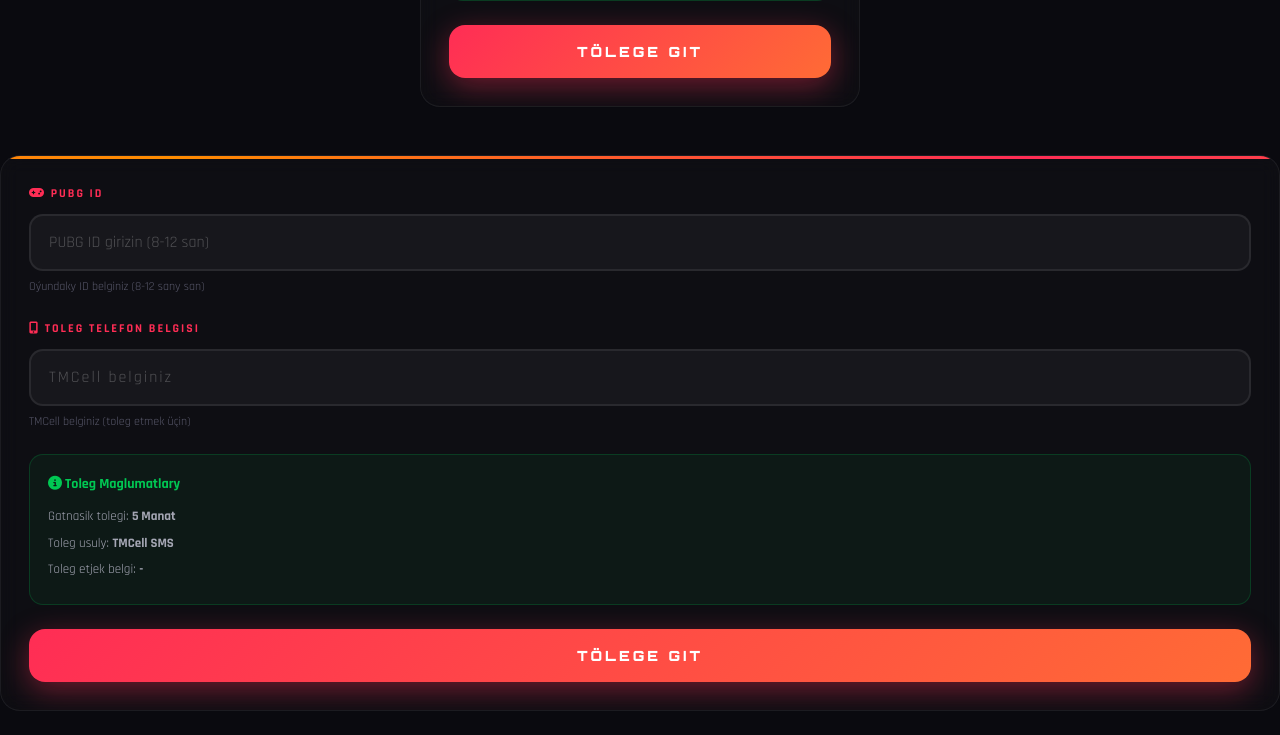
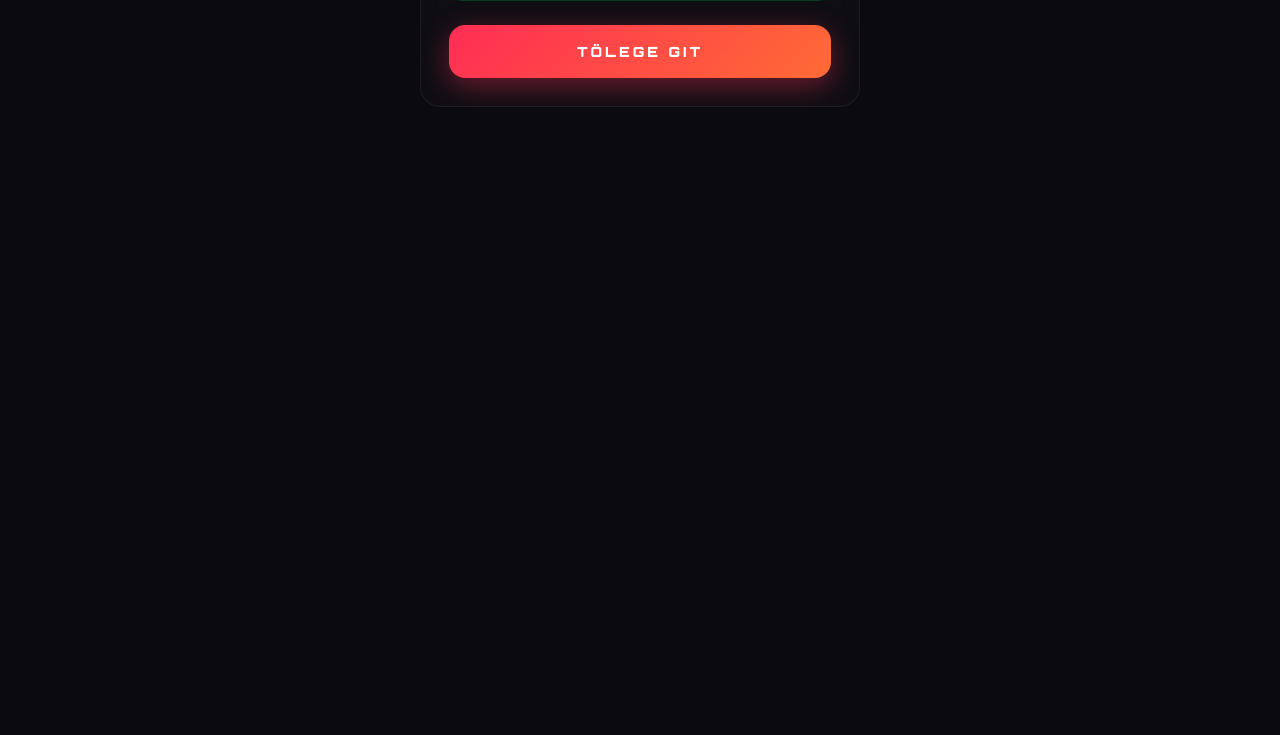
Before and after one commit to kemabr/turnirailway, a Flask app: page /turnir/gosul in a window 1280 px wide. Shown: the part 915-1650 px from the top of the page. After the commit the page ends 1022 px from the top, so only its background shows below. Run offline with Flask 3, Linux system fonts and the light colour scheme; the visitor is signed in with stand-in values (Sample User, id 1).

Commit message:
Update turnir_gosul.html

```diff
--- a/templates/turnir_gosul.html
+++ b/templates/turnir_gosul.html
@@ -114,7 +114,6 @@
         .bottom-nav-item.active {
             color: #ff2d55;
         }
-        /* Turnir ID gizlenen input */
         .hidden-input {
             display: none;
         }
@@ -136,7 +135,6 @@
             <p>Maglumatlaryňyzy dolduryň</p>
         </header>
 
-        <!-- Tournament Summary - Dinamik -->
         <div class="tournament-summary">
             <h3><i class="fas fa-trophy"></i> {{ turnir.ad }}</h3>
             <p><strong>Sene:</strong> {{ turnir.senesi }}</p>
@@ -145,142 +143,6 @@
             <p><strong>Gatnaşyk:</strong> {{ turnir.gatnasym }}</p>
             <p><strong>Toleg:</strong> {{ turnir.tolek }}</p>
         </div>
-
-        <!-- Join Form -->
-        <form id="join-tournament-form" class="join-form" novalidate>
-            <!-- Gizlenen turnir_id -->
-            <input type="hidden" id="turnir_id" value="{{ turnir.id }}">
-
-            <div class="form-group">
-                <label for="pubg_id"><i class="fas fa-gamepad"></i> PUBG ID</label>
-                <input type="text" id="pubg_id" placeholder="PUBG ID girizin (8-12 san)" required
-                       minlength="8" maxlength="12" pattern="[0-9]{8,12}" autocomplete="off">
-                <small class="form-hint">Oýundaky ID belginiz (8-12 sany san)</small>
-            </div>
-
-            <div class="form-group">
-                <label for="payment_phone"><i class="fas fa-mobile-alt"></i> Toleg Telefon Belgisi</label>
-                <input type="tel" id="payment_phone" placeholder="TMCell belginiz" required
-                       maxlength="20" autocomplete="tel">
-                <small class="form-hint">TMCell belginiz (toleg etmek üçin)</small>
-            </div>
-
-            <div class="payment-info-box">
-                <h4><i class="fas fa-info-circle"></i> Toleg Maglumatlary</h4>
-                <p>Gatnasik tolegi: <strong>{{ turnir.tolek }}</strong></p>
-                <p>Toleg usuly: <strong>{{ turnir.tolek_usuly }}</strong></p>
-                <p>Toleg etjek belgi: <strong id="display-phone">-</strong></p>
-            </div>
-
-            <button type="submit" class="btn-submit" id="submit-btn">
-                <span class="btn-text">TÖLEGE GIT</span>
-            </button>
-        </form>
-    </div>
-
-        <!-- Bottom Navigation -->
-    <nav class="bottom-nav">
-        <div class="bottom-nav-container">
-            <a href="/" class="bottom-nav-item">
-                <i class="fas fa-home"></i>
-                <span>Esasy</span>
-            </a>
-            <a href="/turnir" class="bottom-nav-item active">
-                <i class="fas fa-trophy"></i>
-                <span>Turnir</span>
-            </a>
-            <a href="/magazyn" class="bottom-nav-item">
-                <i class="fas fa-shopping-cart"></i>
-                <span>Magazyn</span>
-            </a>
-            <a href="/menyu" class="bottom-nav-item">
-                <i class="fas fa-bars"></i>
-                <span>Menýu</span>
-            </a>
-        </div>
-    </nav>
-
-        <script>
-        let csrfToken = '';
-
-        async function getCsrfToken() {
-            try {
-                const response = await fetch('/api/csrf-token');
-                const result = await response.json();
-                if (result.success) csrfToken = result.csrf_token;
-            } catch (error) {
-                console.error('CSRF token almakda yalnyslyk:', error);
-            }
-        }
-
-        getCsrfToken();
-
-        // Update displayed phone number
-        document.getElementById('payment_phone').addEventListener('input', function(e) {
-            document.getElementById('display-phone').textContent = e.target.value || '-';
-        });
-
-        document.getElementById('join-tournament-form').addEventListener('submit', async function(e) {
-            e.preventDefault();
-
-            const pubgId = document.getElementById('pubg_id').value.trim();
-            const paymentPhone = document.getElementById('payment_phone').value.trim();
-            const turnirId = document.getElementById('turnir_id').value;
-
-            if (!pubgId || pubgId.length < 8) {
-                alert('PUBG ID 8 sanly bolmaly!');
-                return;
-            }
-
-            if (!paymentPhone) {
-                alert('Toleg telefon belgisini girizin!');
-                return;
-            }
-
-            if (!turnirId) {
-                alert('Turnir ID tapylmady!');
-                return;
-            }
-
-            if (!csrfToken) {
-                alert('CSRF token tapylmady. Sahypany tezeleyn.');
-                await getCsrfToken();
-                return;
-            }
-
-            const btn = document.getElementById('submit-btn');
-            btn.disabled = true;
-
-            try {
-                const response = await fetch('/api/turnir-goşul', {
-                    method: 'POST',
-                    headers: { 'Content-Type': 'application/json' },
-                    body: JSON.stringify({
-                        turnir_id: parseInt(turnirId),
-                        tournament_id: 'turnir-' + turnirId,
-                        pubg_id: pubgId,
-                        payment_phone: paymentPhone,
-                        csrf_token: csrfToken
-                    }),
-                    credentials: 'same-origin'
-                });
-
-                const result = await response.json();
-
-                if (result.success) {
-                    window.location.href = '/odeme?turnir=' + turnirId;
-                } else {
-                    alert(result.message || 'Yalnyslyk yuze cykdy');
-                    btn.disabled = false;
-                }
-            } catch (error) {
-                alert('Yalnyslyk: ' + error.message);
-                btn.disabled = false;
-            }
-        });
-    </script>
-</body>
-</html>
 
         <form id="join-tournament-form" class="join-form" novalidate>
             <input type="hidden" id="turnir_id" value="{{ turnir.id }}">
```
